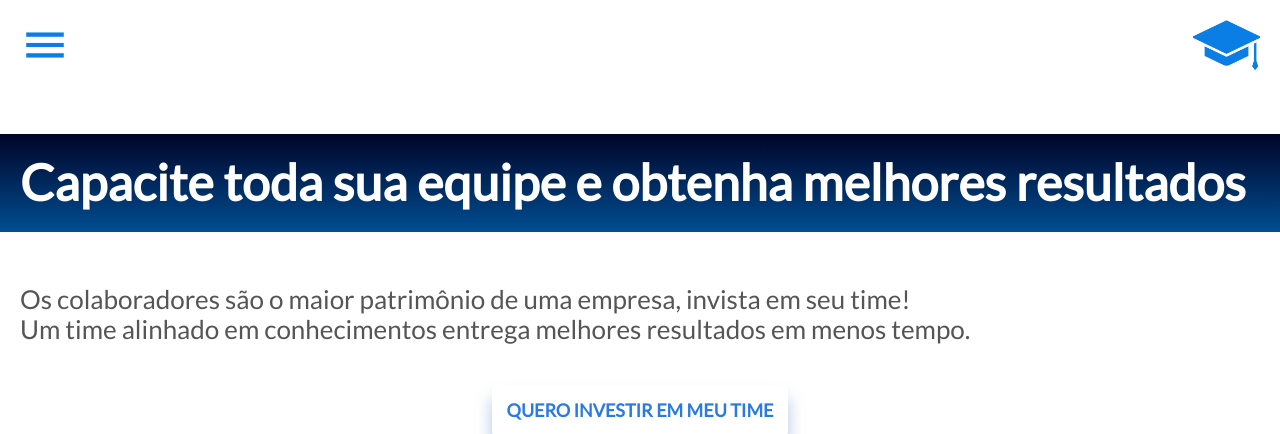
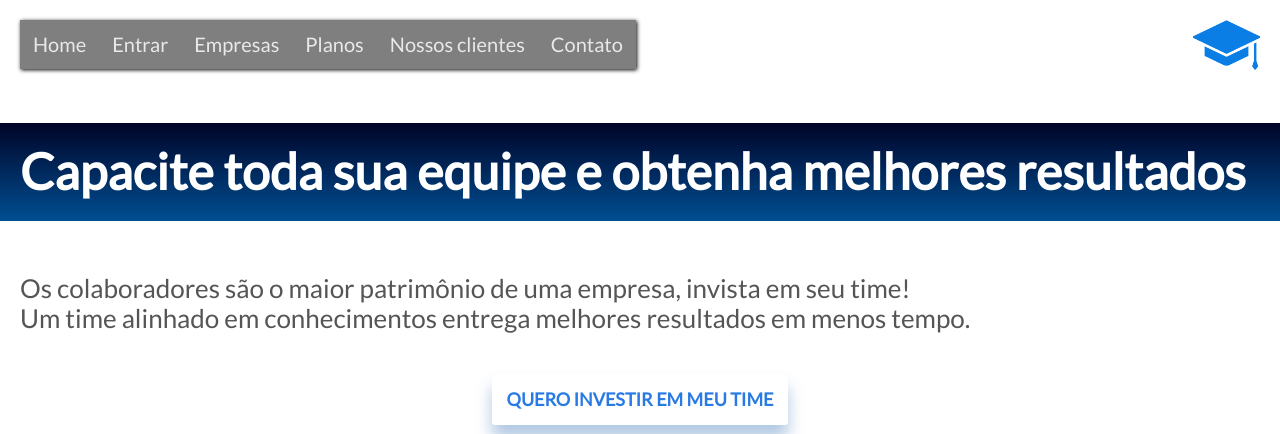
Before and after one commit to MobCursos/mobcursos, a PHP site: page /empresa.html in a window 1280 px wide. Shown: the top 434 px of the page. Run offline with PHP 8.4, Linux system fonts and the light colour scheme; style sheets or scripts are compiled from the project's sources; some libraries are stand-ins or nearby versions.

Commit message:
Acidiona menu responsivo

```diff
--- a/empresa.html
+++ b/empresa.html
@@ -80,7 +80,7 @@
                     </div>
                 </div>
             </section>
-            <section id="empresa1" class="item-section js--section-for-sticky">
+            <section id="empresa1" class="item-section">
                     <div class="">
                         <div class="">
                             <h2>Conteúdo Próprio</h2>
@@ -94,7 +94,7 @@
                         </div>
                     </div>
             </section>
-            <section id="planos" class="item-section">
+            <section id="planos" class="item-section js--section-for-sticky">
                 <h2>Planos Empresariais</h2>
                 <div class="tabela-curso">
                     <table class="table">
--- a/index.html
+++ b/index.html
@@ -54,7 +54,7 @@
                         <li><a href="#home">Home</a></li>
                         <li><a href="login.html">Entrar</a></li>
                         <li><a href="#cursos">Cursos</a></li>
-                        <li><a href="#planos-individuais">Planos para você</a></li>
+                        <li><a href="#planos-individuais">Planos</a></li>
                         <li><a href="#depoimentos">Depoimentos</a></li>
                         <li><a href="empresa.html">Empresas</a></li>
                     </ul>
--- a/resources/css/queries.css
+++ b/resources/css/queries.css
@@ -3,6 +3,31 @@
 } */
 
 @media only screen and (min-width: 767px) {
+
+    .mobile-nav-icon {
+        display: none;
+    }
+
+    .main-nav {
+        display: flex;
+
+    }
+
+    .main-nav li{
+        margin: 5px;
+    }
+
+    .main-nav li a:link,
+    .main-nav li a:visited {
+        border-left: 3px solid transparent;
+        border-right: 3px solid transparent;
+        transition: border-right border-left 0.2s;
+    }
+    .main-nav li a:hover,
+    .main-nav li a:active {
+        border-left: 3px solid #0a7ee5;
+        border-right: 3px solid #0a7ee5;
+    }
 
     .container-login {
         grid-template-rows: 30vh auto 20vh;
@@ -22,8 +47,8 @@
     }
 
     .formacoes-botao-plano {
-     font-size: 18px;
-     box-shadow: 0 13px 16px 0 rgba(43,107,177,.37);
+        font-size: 18px;
+        box-shadow: 0 13px 16px 0 rgba(43,107,177,.37);
     }
 
     .container-cursos-formacao p{
--- a/resources/css/style.css
+++ b/resources/css/style.css
@@ -100,7 +100,7 @@ h3 {
 
 .main-nav li {
     list-style: none;
-    padding: 10px;
+    padding: 0px;
 }
 
 .main-nav a {
@@ -110,9 +110,19 @@ h3 {
     border: 10px;
 }
 
-.main-nav li {
-    display: inline-block;
-    margin-left: 40px;
+.mobile-nav-icon {
+    cursor: pointer;
+}
+
+.main-nav li a:link,
+.main-nav li a:visited {
+    display:block;
+    border: 0;
+    padding: 8px 5px;
+    font-weight: 400;
+    color: rgb(233, 233, 233);
+    text-decoration: none;
+    font-size: 100%;
 }
 
 .sticky {
@@ -121,7 +131,7 @@ h3 {
     left:0;
     width:100vw;
     background-color: rgb(255, 255, 255);
-    z-index: 9999999;
+    z-index: 9999;
     box-shadow: 0px 3px 7px 0px #888;
 }
 
@@ -131,32 +141,20 @@ h3 {
 }
 
 .sticky .main-nav {
-    margin-top: 10px;
+    /* margin-top: 10px; */
+    margin-left: 8px;
+    background-color: white;
+    box-shadow: none;
 }
 
 .sticky .main-nav li a:link,
 .sticky .main-nav li a:visited {
+    color: #555;
     border-bottom: 0px;
     padding: 5px 0;
 }
 
-.main-nav li a:link,
-.main-nav li a:visited {
-    padding: 8px 0;
-    font-weight: 400;
-    color: rgb(85, 85, 85);
-    text-decoration: none;
-    /* text-transform: uppercase; */
-    font-size: 100%;
-    border-bottom: 2px solid transparent;
-    transition: border-bottom 0.2s;
-}
 
-.main-nav li a:hover,
-.main-nav li a:active {
-    border-left: 2px solid #0a7ee5;
-    border-right: 2px solid #0a7ee5;
-}
 
 .item-hero-text-box {
     grid-area: text;
--- a/resources/js/script.js
+++ b/resources/js/script.js
@@ -14,7 +14,7 @@ $(document).ready(function(){
          $('nav').removeClass('sticky');
       }
 
-    },{offset:'160px;'});
+    },{offset:'60px;'});
 
     // Select all links with hashes
   $('a[href*="#"]')
```
